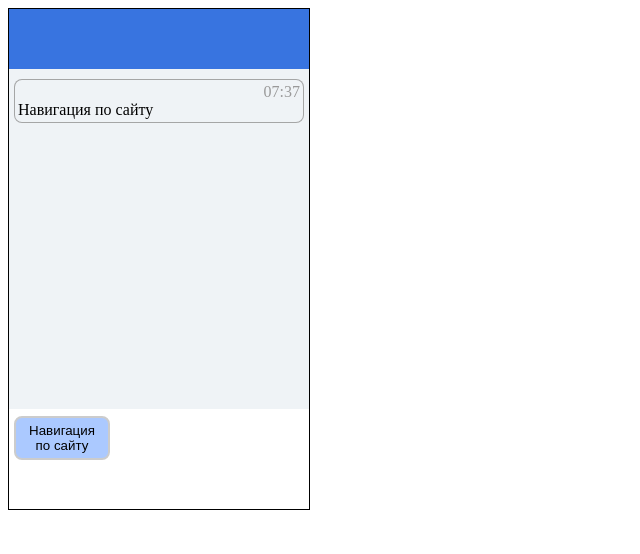
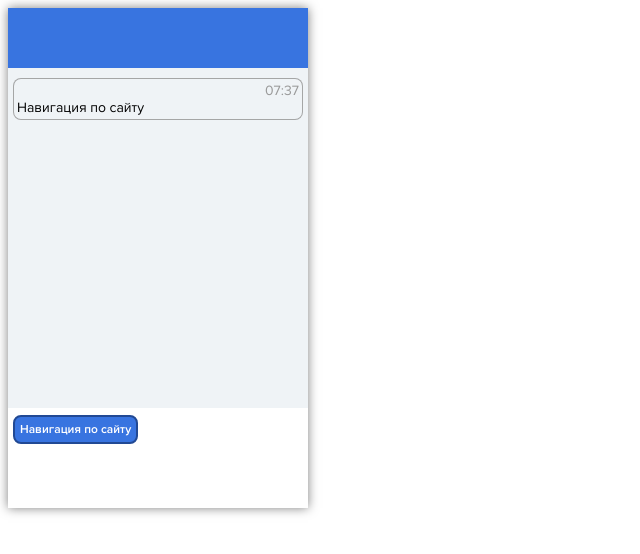
Before and after one commit to Maksiomo/chat-bot-hackaton, a website: page clientSide.html in a window 1280 px wide. Both pictures are taken after a click on the button "Навигация по сайту". Shown: the whole page, without its empty margins (0-640 px from the left). Drawn offline with Linux system fonts and the light colour scheme.

Commit message:
Обновление дизайна
Добавил шрифты;
Обновил структуру html
Добавил css

```diff
--- a/clientSide.html
+++ b/clientSide.html
@@ -4,72 +4,10 @@
     <meta charset="UTF-8">
     <meta http-equiv="X-UA-Compatible" content="IE=edge">
     <meta name="viewport" content="width=device-width, initial-scale=1.0">
+    <link rel="stylesheet" href="../chat-bot-hackaton/source/styles.css">
     <title>Chat</title>
     <style>
-        #widget {
-            width: 300px;
-            height: 500px;
-            padding: 0px;
-            border: solid 1px black;
-            background-color: #ffffff;
-        }
-        #header {
-            overflow: auto;
-            width: 300px;
-            height: 60px;
-            background-color: #3874E0;
-        }
-        #chat {
-            overflow: auto;
-            width: 290px;
-            height: 330px;
-            padding: 5px;
-            background-color: #EFF3F6;
-        }
-        .userMessage {
-            overflow: auto;
-            border: 1px solid #979797d5;
-            background-color: #EFF3F6;
-            border-radius: 8px;
-            padding: 3px;
-            margin: 5px 0;
-        }
-        .botMessage {
-            overflow: auto;
-            border: 1px solid #ccc;
-            background-color: #ffffff;
-            border-radius: 8px;
-            padding: 3px;
-            margin: 5px 0;
-        }
-        #chat::after {
-            content: "";
-            clear: both;
-            display: table;
-        }
-        #Sender {
-            float: left;
-            color: #999;
-        }
-        #Time {
-            float: right;
-            color: #999;
-        }
-        #buttonContainer {
-            width: 290px;
-            height: 90px;
-            padding: 5px;
-            background-color: #FFFFFF;
-        }
-        .button {
-            border: 2px solid #ccc;
-            width: 96px;
-            background-color: #ABC9FF;
-            border-radius: 8px;
-            padding: 5px;
-            margin: 2px 0;
-        }
-       </style>
+    </style>
     <script src="dist/app.js" defer></script>
 </head>
 <body>
--- /dev/null
+++ b/source/styles.css
@@ -0,0 +1,91 @@
+#widget {
+    width: 300px;
+    height: 500px;
+    padding: 0px;
+    border: solid 0px black;
+    background-color: #ffffff;
+    box-shadow: 0 0 10px rgba(0,0,0,0.5);
+    border-radius: 0px;
+}
+#header {
+    overflow: auto;
+    width: 300px;
+    height: 60px;
+    background-color: #3874E0;
+}
+#chat {
+    overflow: auto;
+    width: 290px;
+    height: 330px;
+    padding: 5px;
+    background-color: #EFF3F6;
+    border-top: solid 0px black;
+    border-bottom: solid 0px black;
+}
+.userMessage {
+    overflow: auto;
+    border: 1px solid #979797d5;
+    background-color: #EFF3F6;
+    border-radius: 8px;
+    padding: 3px;
+    margin: 5px 0;
+    font-family: "ProximaNovaRegular";
+    font-size: 14px;
+}
+.botMessage {
+    overflow: auto;
+    border: 1px solid #ccc;
+    background-color: #ffffff;
+    border-radius: 8px;
+    padding: 3px;
+    margin: 5px 0;
+    font-family: "ProximaNovaRegular";
+    font-size: 14px;
+}
+#chat::after {
+    content: "";
+    clear: both;
+    display: table;
+}
+#Sender {
+    float: left;
+    color: #999;
+}
+#Time {
+    float: right;
+    color: #999;
+}
+#buttonContainer {
+    width: 290px;
+    height: 90px;
+    padding: 5px;
+    background-color: #FFFFFF;
+}
+.button {
+    border: 2px solid #214994;
+    background-color: #3874E0;
+    border-radius: 8px;
+    padding: 5px;
+    margin: 2px 0;
+    font-family: "ProximaNovaSemibold";
+    font-size: 12px;
+    color: white;
+}
+@font-face {
+    font-family: "ProximaNovaBold";
+    src: url("../fonts/ProximaNovaBold.woff2") format("truetype");
+    font-style: normal;
+    font-weight: normal;
+}
+@font-face {
+    font-family: "ProximaNovaRegular";
+    src: url("../fonts/ProximaNovaRegular.woff2") format("truetype");
+    font-style: normal;
+    font-weight: normal;
+}
+@font-face {
+    font-family: "ProximaNovaSemibold";
+    src: url("../fonts/ProximaNovaSemibold.woff2") format("truetype");
+    font-style: normal;
+    font-weight: normal;
+}
```
Also changed, not shown: fonts/ProximaNovaBold.woff2 (added), fonts/ProximaNovaRegular.woff2 (added), fonts/ProximaNovaSemibold.woff2 (added).
